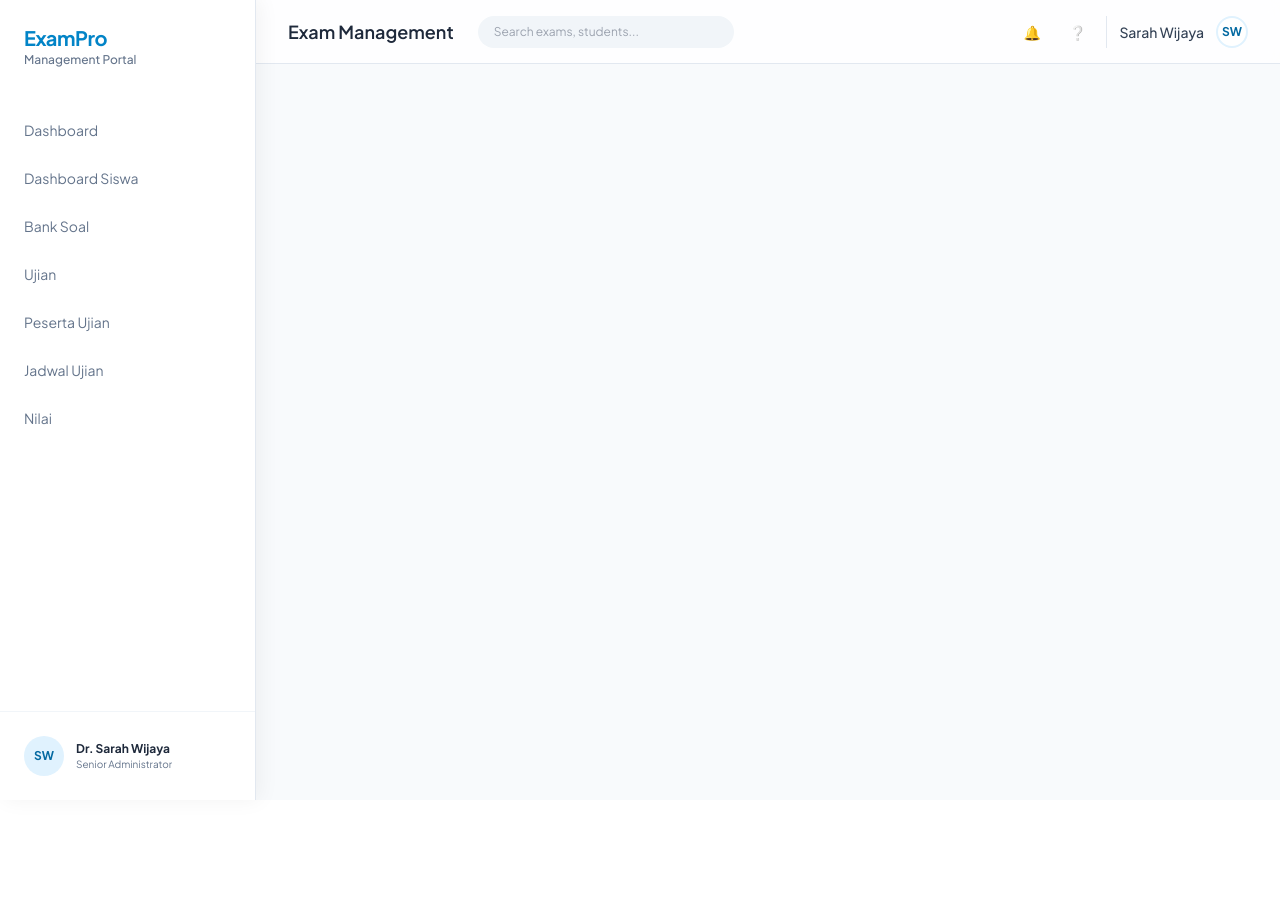
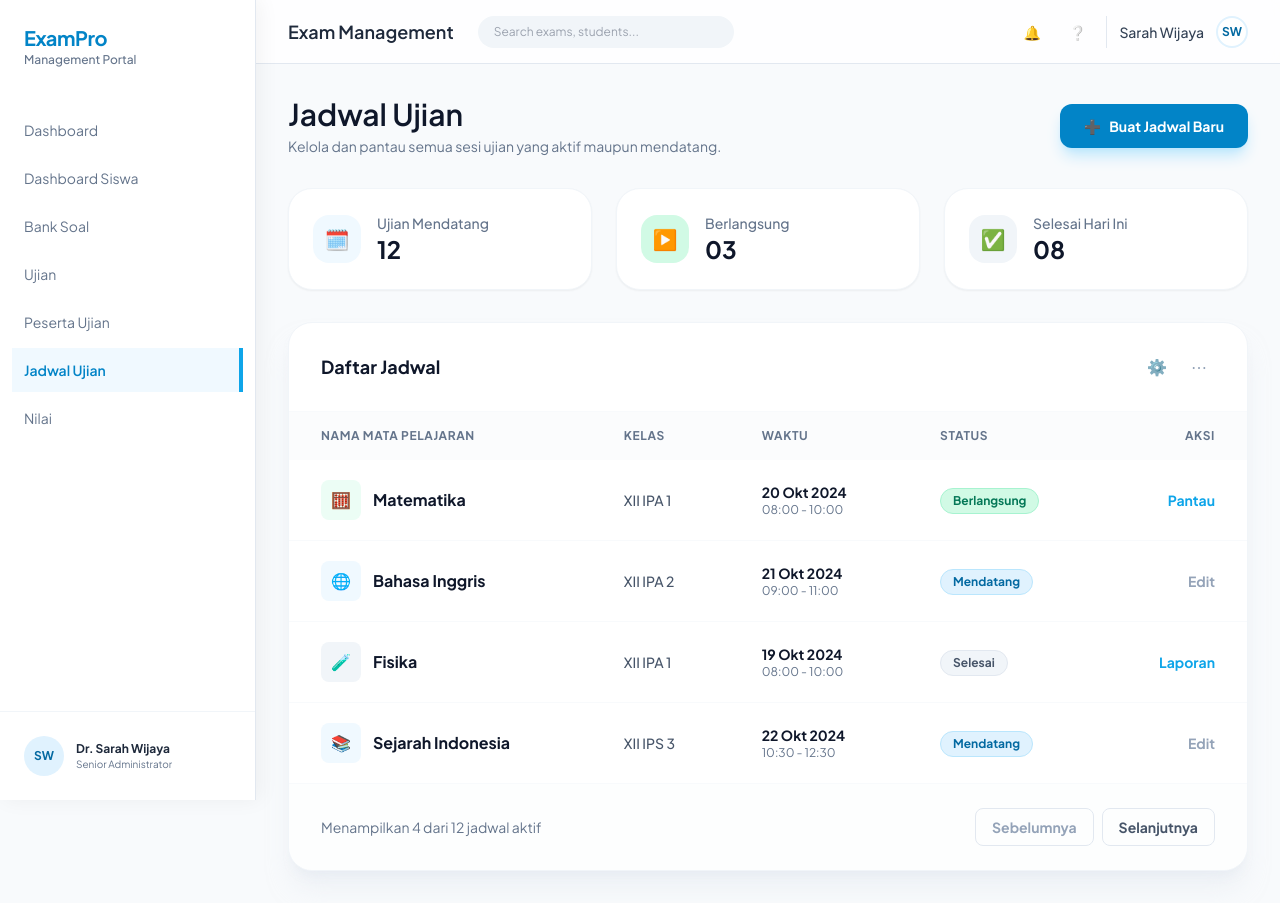
Before and after one commit to masulfauzi/ujian-front, a Vue app: page /jadwal-ujian in a window 1280 px wide. Before the commit the page ends 800 px from the top, so only its background shows below. Built offline with nearby package versions, Linux system fonts and the light colour scheme.

Commit message:
feat(jadwal-ujian): add schedule page and sidebar routing

```diff
--- a/src/App.vue
+++ b/src/App.vue
@@ -38,6 +38,13 @@ const pesertaUjianMenuClass = computed(() => {
     : 'flex items-center gap-3 px-3 py-3 text-slate-500 transition hover:bg-slate-50 hover:text-sky-500'
 })
 
+const jadwalUjianMenuClass = computed(() => {
+  const isActive = route.path.startsWith('/jadwal-ujian')
+  return isActive
+    ? 'flex items-center gap-3 border-r-4 border-sky-500 bg-sky-50 px-3 py-3 font-semibold text-sky-600'
+    : 'flex items-center gap-3 px-3 py-3 text-slate-500 transition hover:bg-slate-50 hover:text-sky-500'
+})
+
 const dashboardSiswaMenuClass = computed(() => {
   const isActive = route.path === '/dashboard-siswa'
   return isActive
@@ -71,10 +78,9 @@ const dashboardSiswaMenuClass = computed(() => {
         <RouterLink :class="pesertaUjianMenuClass" to="/peserta-ujian">
           <span>Peserta Ujian</span>
         </RouterLink>
-        <a class="flex items-center gap-3 px-3 py-3 text-slate-500 transition hover:bg-slate-50 hover:text-sky-500"
-          href="#">
+        <RouterLink :class="jadwalUjianMenuClass" to="/jadwal-ujian">
           <span>Jadwal Ujian</span>
-        </a>
+        </RouterLink>
         <a class="flex items-center gap-3 px-3 py-3 text-slate-500 transition hover:bg-slate-50 hover:text-sky-500"
           href="#">
           <span>Nilai</span>
--- a/src/router/index.js
+++ b/src/router/index.js
@@ -4,6 +4,7 @@ import bankSoalRoutes from './modules/bankSoal'
 import loginRoutes from './modules/login'
 import ujianRoutes from './modules/ujian'
 import pesertaUjianRoutes from './modules/pesertaUjian'
+import jadwalUjianRoutes from './modules/jadwalUjian'
 
 const routes = [
     {
@@ -15,6 +16,7 @@ const routes = [
     ...bankSoalRoutes,
     ...ujianRoutes,
     ...pesertaUjianRoutes,
+    ...jadwalUjianRoutes,
 ]
 
 const router = createRouter({
--- /dev/null
+++ b/src/router/modules/jadwalUjian.js
@@ -0,0 +1,11 @@
+import JadwalUjianView from '../../views/jadwal_ujian/JadwalUjianView.vue'
+
+const jadwalUjianRoutes = [
+    {
+        path: '/jadwal-ujian',
+        name: 'jadwal-ujian-list',
+        component: JadwalUjianView,
+    },
+]
+
+export default jadwalUjianRoutes
--- /dev/null
+++ b/src/views/jadwal_ujian/JadwalUjianView.vue
@@ -0,0 +1,189 @@
+<script setup>
+const summaryCards = [
+    {
+        id: 'mendatang',
+        label: 'Ujian Mendatang',
+        value: '12',
+        icon: '🗓️',
+        iconClass: 'bg-sky-50 text-sky-500',
+    },
+    {
+        id: 'berlangsung',
+        label: 'Berlangsung',
+        value: '03',
+        icon: '▶️',
+        iconClass: 'bg-emerald-100 text-emerald-600',
+    },
+    {
+        id: 'selesai',
+        label: 'Selesai Hari Ini',
+        value: '08',
+        icon: '✅',
+        iconClass: 'bg-slate-100 text-slate-500',
+    },
+]
+
+const jadwalList = [
+    {
+        id: 1,
+        mapel: 'Matematika',
+        kelas: 'XII IPA 1',
+        tanggal: '20 Okt 2024',
+        jam: '08:00 - 10:00',
+        status: 'Berlangsung',
+        statusClass: 'bg-emerald-100 text-emerald-700 border border-emerald-200',
+        icon: '🧮',
+        iconClass: 'bg-emerald-50 text-emerald-600',
+        aksiLabel: 'Pantau',
+        aksiClass: 'text-sky-500 hover:underline',
+    },
+    {
+        id: 2,
+        mapel: 'Bahasa Inggris',
+        kelas: 'XII IPA 2',
+        tanggal: '21 Okt 2024',
+        jam: '09:00 - 11:00',
+        status: 'Mendatang',
+        statusClass: 'bg-sky-100 text-sky-700 border border-sky-200',
+        icon: '🌐',
+        iconClass: 'bg-sky-50 text-sky-500',
+        aksiLabel: 'Edit',
+        aksiClass: 'text-slate-400 hover:text-sky-500',
+    },
+    {
+        id: 3,
+        mapel: 'Fisika',
+        kelas: 'XII IPA 1',
+        tanggal: '19 Okt 2024',
+        jam: '08:00 - 10:00',
+        status: 'Selesai',
+        statusClass: 'bg-slate-100 text-slate-600 border border-slate-200',
+        icon: '🧪',
+        iconClass: 'bg-slate-100 text-slate-500',
+        aksiLabel: 'Laporan',
+        aksiClass: 'text-sky-500 hover:underline',
+    },
+    {
+        id: 4,
+        mapel: 'Sejarah Indonesia',
+        kelas: 'XII IPS 3',
+        tanggal: '22 Okt 2024',
+        jam: '10:30 - 12:30',
+        status: 'Mendatang',
+        statusClass: 'bg-sky-100 text-sky-700 border border-sky-200',
+        icon: '📚',
+        iconClass: 'bg-sky-50 text-sky-500',
+        aksiLabel: 'Edit',
+        aksiClass: 'text-slate-400 hover:text-sky-500',
+    },
+]
+</script>
+
+<template>
+    <div class="bg-slate-50 text-slate-900">
+        <section class="w-full px-4 py-8 lg:ml-64 lg:w-[calc(100%-16rem)] lg:px-8">
+            <div class="mx-auto w-full max-w-7xl">
+                <div class="mb-8 flex flex-col justify-between gap-4 md:flex-row md:items-center">
+                    <div>
+                        <h1 class="text-3xl font-semibold text-slate-900">Jadwal Ujian</h1>
+                        <p class="mt-1 text-sm text-slate-500">Kelola dan pantau semua sesi ujian yang aktif maupun
+                            mendatang.</p>
+                    </div>
+                    <button
+                        class="flex items-center justify-center gap-2 rounded-xl bg-sky-600 px-6 py-3 text-sm font-bold text-white shadow-lg shadow-sky-200 transition-all hover:brightness-110 active:scale-95">
+                        <span>➕</span>
+                        <span>Buat Jadwal Baru</span>
+                    </button>
+                </div>
+
+                <div class="mb-8 grid grid-cols-1 gap-6 md:grid-cols-3">
+                    <div v-for="card in summaryCards" :key="card.id"
+                        class="flex items-center gap-4 rounded-[24px] border border-slate-100 bg-white p-6 shadow-sm">
+                        <div class="flex h-12 w-12 items-center justify-center rounded-2xl text-xl"
+                            :class="card.iconClass">
+                            {{ card.icon }}
+                        </div>
+                        <div>
+                            <p class="text-sm font-medium text-slate-500">{{ card.label }}</p>
+                            <p class="text-2xl font-bold text-slate-900">{{ card.value }}</p>
+                        </div>
+                    </div>
+                </div>
+
+                <div
+                    class="overflow-hidden rounded-[24px] border border-slate-100 bg-white shadow-xl shadow-slate-200/50">
+                    <div class="flex items-center justify-between border-b border-slate-50 px-8 py-6">
+                        <h3 class="text-lg font-bold text-slate-900">Daftar Jadwal</h3>
+                        <div class="flex gap-2">
+                            <button
+                                class="rounded-lg p-2 text-slate-400 transition-colors hover:bg-sky-50 hover:text-sky-500">⚙️</button>
+                            <button
+                                class="rounded-lg p-2 text-slate-400 transition-colors hover:bg-sky-50 hover:text-sky-500">⋯</button>
+                        </div>
+                    </div>
+
+                    <div class="overflow-x-auto">
+                        <table class="w-full min-w-[860px] text-left">
+                            <thead class="bg-slate-50/50">
+                                <tr class="text-xs font-bold uppercase tracking-wider text-slate-500">
+                                    <th class="px-8 py-4">Nama Mata Pelajaran</th>
+                                    <th class="px-8 py-4">Kelas</th>
+                                    <th class="px-8 py-4">Waktu</th>
+                                    <th class="px-8 py-4">Status</th>
+                                    <th class="px-8 py-4 text-right">Aksi</th>
+                                </tr>
+                            </thead>
+                            <tbody class="divide-y divide-slate-50">
+                                <tr v-for="jadwal in jadwalList" :key="jadwal.id"
+                                    class="transition-colors hover:bg-slate-50/50">
+                                    <td class="px-8 py-5">
+                                        <div class="flex items-center gap-3">
+                                            <div class="flex h-10 w-10 items-center justify-center rounded-lg"
+                                                :class="jadwal.iconClass">
+                                                <span>{{ jadwal.icon }}</span>
+                                            </div>
+                                            <span class="font-bold text-slate-900">{{ jadwal.mapel }}</span>
+                                        </div>
+                                    </td>
+                                    <td class="px-8 py-5 text-sm font-medium text-slate-600">{{ jadwal.kelas }}</td>
+                                    <td class="px-8 py-5">
+                                        <div class="flex flex-col">
+                                            <span class="text-sm font-bold text-slate-900">{{ jadwal.tanggal }}</span>
+                                            <span class="text-xs text-slate-500">{{ jadwal.jam }}</span>
+                                        </div>
+                                    </td>
+                                    <td class="px-8 py-5">
+                                        <span class="inline-flex items-center rounded-full px-3 py-1 text-xs font-bold"
+                                            :class="jadwal.statusClass">
+                                            {{ jadwal.status }}
+                                        </span>
+                                    </td>
+                                    <td class="px-8 py-5 text-right">
+                                        <button class="text-sm font-bold transition-colors" :class="jadwal.aksiClass">
+                                            {{ jadwal.aksiLabel }}
+                                        </button>
+                                    </td>
+                                </tr>
+                            </tbody>
+                        </table>
+                    </div>
+
+                    <div class="flex items-center justify-between border-t border-slate-50 bg-slate-50/30 px-8 py-6">
+                        <p class="text-sm text-slate-500">Menampilkan 4 dari 12 jadwal aktif</p>
+                        <div class="flex gap-2">
+                            <button
+                                class="rounded-lg border border-slate-200 px-4 py-2 text-sm font-bold text-slate-400"
+                                disabled>
+                                Sebelumnya
+                            </button>
+                            <button
+                                class="rounded-lg border border-slate-200 px-4 py-2 text-sm font-bold text-slate-600 transition-colors hover:bg-white">
+                                Selanjutnya
+                            </button>
+                        </div>
+                    </div>
+                </div>
+            </div>
+        </section>
+    </div>
+</template>
```
